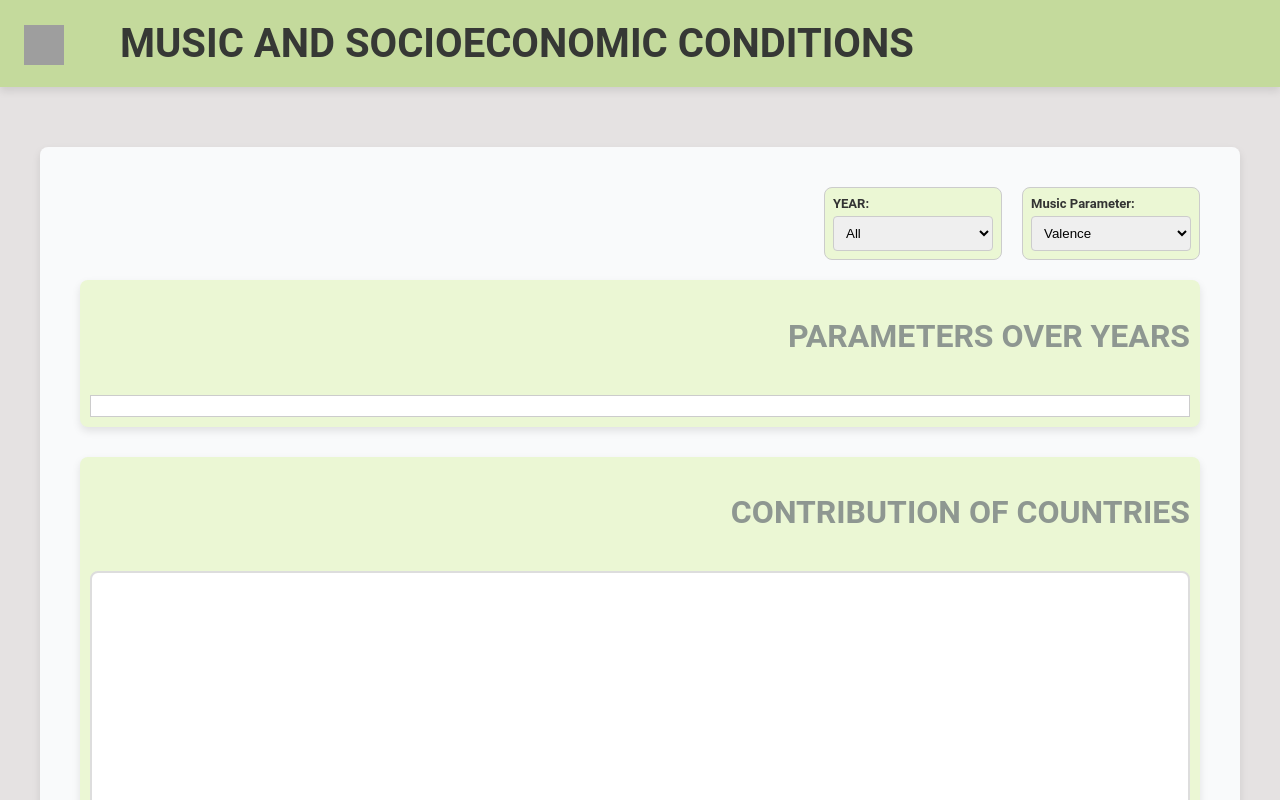
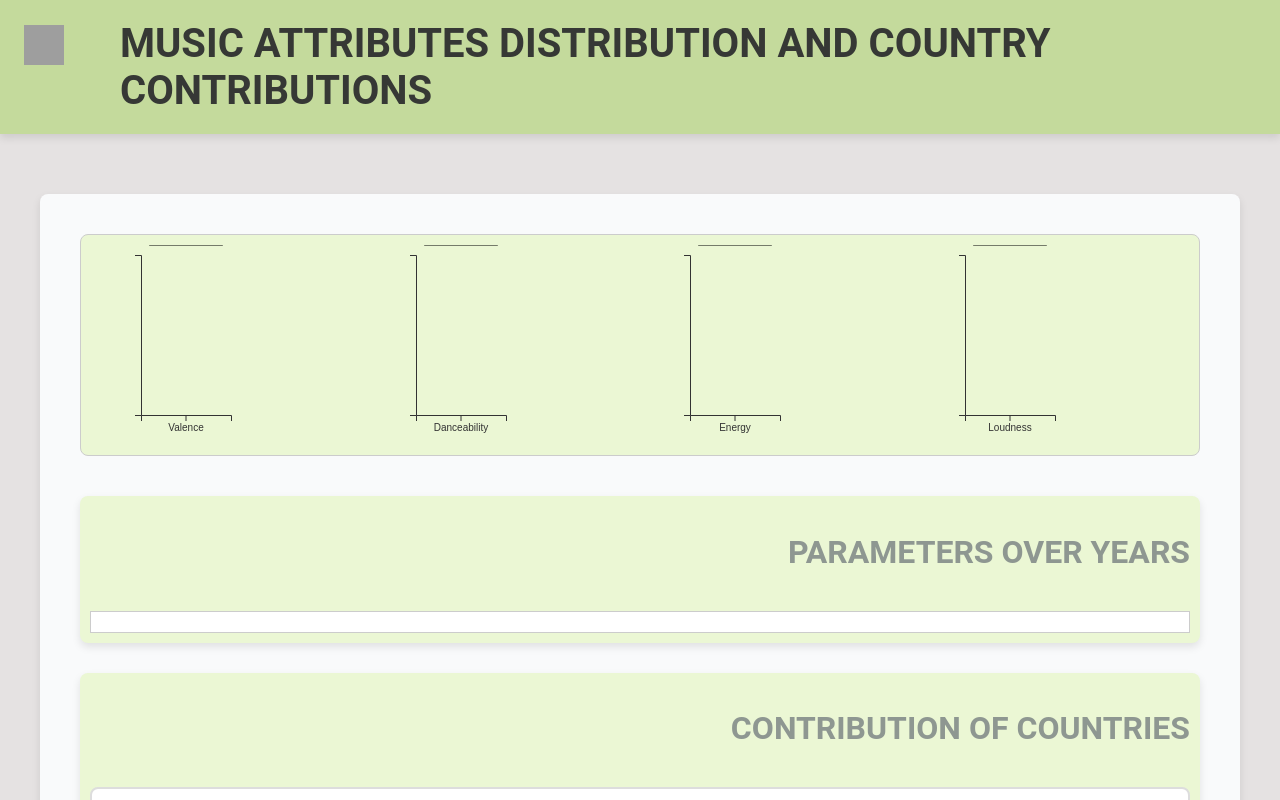
Before and after one commit to RachanaVenati/Visualization_music, a website built with Vite: page index.html in a window 1280 px wide. Shown: the top 800 px of the page. Built offline with nearby package versions, Linux system fonts and the light colour scheme; no server answers; grey boxes are pictures that could not be loaded; files whose address does not match are found by name.

Commit message:
boxplots to update calendar heatmap based on parameter

```diff
--- a/css/style.css
+++ b/css/style.css
@@ -142,3 +142,23 @@ header h1 {
         padding: 40px;
     }
 }
+
+/* Box Plot Container Styling */
+#boxplot-container {
+    display: flex;
+    justify-content: space-between;
+    align-items: center;
+    margin-bottom: 20px;
+    padding: 10px;
+    background-color: #ebf7d4;
+    border: 1px solid #ccc;
+    border-radius: 8px;
+    width: 100%;
+}
+
+.boxplot {
+    cursor: pointer;
+    width: 100%;
+    height: 200px; /* Adjust the height as needed */
+    margin: 0 10px;
+}
--- a/index.html
+++ b/index.html
@@ -3,42 +3,22 @@
 <head>
     <meta charset="UTF-8">
     <meta name="viewport" content="width=device-width, initial-scale=1.0">
-    <title>MUSIC PARAMETERS AND SOCIO ECONOMIC CONDITIONS</title>
+    <title>MUSIC ATTRIBUTES DISTRIBUTION AND COUNTRY CONTRIBUTIONS</title>
     <link rel="stylesheet" href="css/style.css">
 </head>
 <body>
     <header>
         <img src="https://cdn-icons-png.flaticon.com/512/2111/2111624.png" alt="Spotify Logo" id="spotify-logo">
-        <h1>MUSIC AND SOCIOECONOMIC CONDITIONS</h1>
+        <h1>MUSIC ATTRIBUTES DISTRIBUTION AND COUNTRY CONTRIBUTIONS</h1>
     </header>
     <div class="content">
         <section id="analysis-section">
             <div class="section-header">
-                <div class="dropdowns">
-                    <div class="dropdown-box" id="year-dropdown">
-                        <label for="year-select">YEAR:</label>
-                        <select id="year-select">
-                            <option value="all">All</option>
-                            <option value="2017">2017</option>
-                            <option value="2018">2018</option>
-                            <option value="2019">2019</option>
-                            <option value="2020">2020</option>
-                            <option value="2021">2021</option>
-                            <option value="2022">2022</option>
-                            <option value="2023">2023</option>
-                        </select>
-                    </div>
-                    <div class="dropdown-box">
-                        <label for="parameter-select">Music Parameter:</label>
-                        <select id="parameter-select">
-                            <option value="Valence">Valence</option>
-                            <option value="Danceability">Danceability</option>
-                            <option value="Energy">Energy</option>
-                            <option value="Loudness">Loudness</option>
+                <div id="boxplot-container">
+                    <!-- Box plots will be rendered here -->
 
-                        </select>
-                    </div>
                 </div>
+
             </div>
 
             <section class="section" id="music-parameters">
--- a/js/calendarHeatmap.js
+++ b/js/calendarHeatmap.js
@@ -1,35 +1,116 @@
-// Function to initialize and update the calendar heatmap
-function updateHeatmap() {
-  // Get the selected parameter from the dropdown
-  const selectedParameter = document.getElementById("parameter-select").value;
+let globalData; // To store the parsed data
+let currentParameter = "Valence"; // To track the current parameter displayed
 
-  // Parse the CSV data and create the heatmap
+// Load the data once and store it globally
 d3.dsv(";", "data/Spotify_Dataset_V3.csv").then(data => {
+  globalData = data;
+  createBoxPlot(globalData); // Initialize the box plot
+  updateHeatmap(currentParameter); // Initialize heatmap with default parameter
+});
+
+// Function to create the box plots
+function createBoxPlot(data) {
+  const parameters = ["Valence", "Danceability", "Energy", "Loudness"];
+  const container = d3.select("#boxplot-container");
+  const width = 150, height = 200, margin = { top: 10, right: 20, bottom: 30, left: 40 };
+
+  parameters.forEach(parameter => {
+    const svg = container.append("svg")
+      .attr("class", "boxplot")
+      .attr("width", width)
+      .attr("height", height)
+      .style("margin-right", "10px")
+      .style("cursor", "pointer")
+      .on("click", () => handleBoxPlotClick(parameter)); // Attach click event listener
+
+    const parameterData = data.map(d => +d[parameter]);
+    const stats = d3.boxplotSummary(parameterData);
+
+    const x = d3.scaleBand().domain([parameter]).range([margin.left, width - margin.right]).padding(0.1);
+    const y = d3.scaleLinear().domain(d3.extent(parameterData)).nice().range([height - margin.bottom, margin.top]);
+
+    // Axes
+    svg.append("g").attr("transform", `translate(0,${height - margin.bottom})`).call(d3.axisBottom(x));
+    svg.append("g").attr("transform", `translate(${margin.left},0)`).call(d3.axisLeft(y));
+
+    // Draw the box plot elements
+    const box = svg.append("rect")
+      .attr("x", x(parameter))
+      .attr("y", y(stats.q3))
+      .attr("height", y(stats.q1) - y(stats.q3))
+      .attr("width", x.bandwidth())
+      .attr("fill", "steelblue")
+      .attr("class", `box-plot-${parameter}`); // Add class for dynamic styling
+
+    svg.append("line")
+      .attr("x1", x(parameter))
+      .attr("x2", x(parameter) + x.bandwidth())
+      .attr("y1", y(stats.median))
+      .attr("y2", y(stats.median))
+      .attr("stroke", "black");
+
+    svg.selectAll(".whisker")
+      .data([stats.min, stats.max])
+      .enter().append("line")
+      .attr("x1", x(parameter) + x.bandwidth() / 2)
+      .attr("x2", x(parameter) + x.bandwidth() / 2)
+      .attr("y1", d => y(d))
+      .attr("y2", d => d === stats.min ? y(stats.q3) : y(stats.q1))
+      .attr("stroke", "black");
+
+    // Highlight border for the default parameter
+    if (parameter === currentParameter) {
+      highlightBoxPlot(parameter);
+    }
+  });
+}
+
+// Function to handle box plot click
+function handleBoxPlotClick(parameter) {
+  currentParameter = parameter; // Update current parameter
+  updateHeatmap(parameter); // Update heatmap with new parameter
+  highlightBoxPlot(parameter); // Highlight the selected box plot
+}
+
+// Function to highlight the selected box plot
+function highlightBoxPlot(parameter) {
+  // Reset all box plot borders
+  d3.selectAll(".boxplot rect").style("stroke", "none");
+
+  // Highlight the selected box plot
+  d3.select(`.box-plot-${parameter}`).style("stroke", "black").style("stroke-width", 2);
+}
+
+// Function to compute summary statistics for the box plot
+d3.boxplotSummary = function (data) {
+  const sorted = data.sort(d3.ascending);
+  return {
+    q1: d3.quantile(sorted, 0.25),
+    median: d3.quantile(sorted, 0.5),
+    q3: d3.quantile(sorted, 0.75),
+    min: sorted[0],
+    max: sorted[sorted.length - 1]
+  };
+};
+
+// Function to update the calendar heatmap
+function updateHeatmap(parameter = "Valence") {
   const container = document.getElementById("calendar-heatmap");
   const containerWidth = container.clientWidth;
 
-    // Parse and group the data by date
-    const parsedData = d3.group(data.map(d => ({
+  // Process data only for the selected parameter
+  const parsedData = d3.group(globalData.map(d => ({
     date: d3.timeParse("%d/%m/%Y")(d.Date),
-        value: +d[selectedParameter]
-    })), d => d.date); //CHECK WHAT IS HAPPENING WITH THE 01/01
+    value: +d[parameter]
+  })), d => d.date);
 
-    // Calculate the average of the first 20 values for each date
   const averageData = Array.from(parsedData, ([date, values]) => {
     const first20Values = values.slice(0, 20);
-      let averageFirst20 = d3.mean(first20Values, v => v.value); // Use 'let' instead of 'const'
-
-      // Check if the averageFirst20 is an integer, if not, format it to 2 decimal places
+    let averageFirst20 = d3.mean(first20Values, v => v.value);
     averageFirst20 = Number.isInteger(averageFirst20) ? averageFirst20 : parseFloat(averageFirst20.toFixed(2));
-
-      return {
-        date: date,
-        value: averageFirst20
-      };
+    return { date, value: averageFirst20 };
   });
 
-
-    // Create the calendar heatmap with the updated data
   const calendarHeatmap = Calendar(averageData, {
     x: d => d.date,
     y: d => d.value,
@@ -39,19 +120,11 @@ function updateHeatmap() {
     colors: d3.interpolatePiYG
   });
 
-    // Clear any existing content in the heatmap container
-    container.innerHTML = '';
-
-    // Append the new heatmap to the container
-    container.appendChild(calendarHeatmap);
-  });
+  container.innerHTML = ''; // Clear existing content
+  container.appendChild(calendarHeatmap); // Append new heatmap
 }
 
-// Add event listener to the dropdown to update the heatmap on selection change
-document.getElementById("parameter-select").addEventListener("change", updateHeatmap);
-
-// Initial call to render the heatmap with default parameter
-updateHeatmap();
+//updateHeatmap();
 
 // Calendar Heatmap function
 function Calendar(data, {
```
Lines whose indentation alone changed are shown as unchanged.
